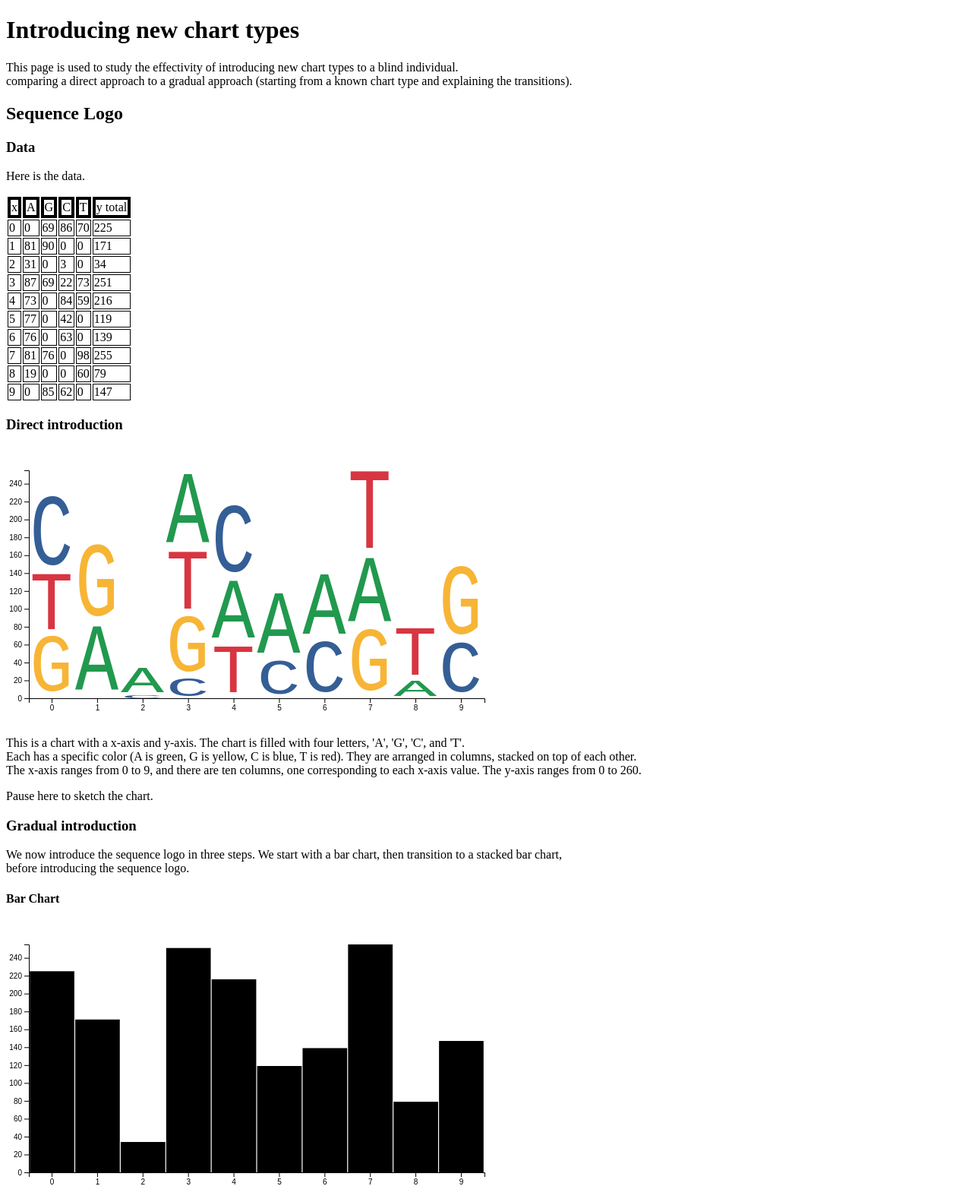
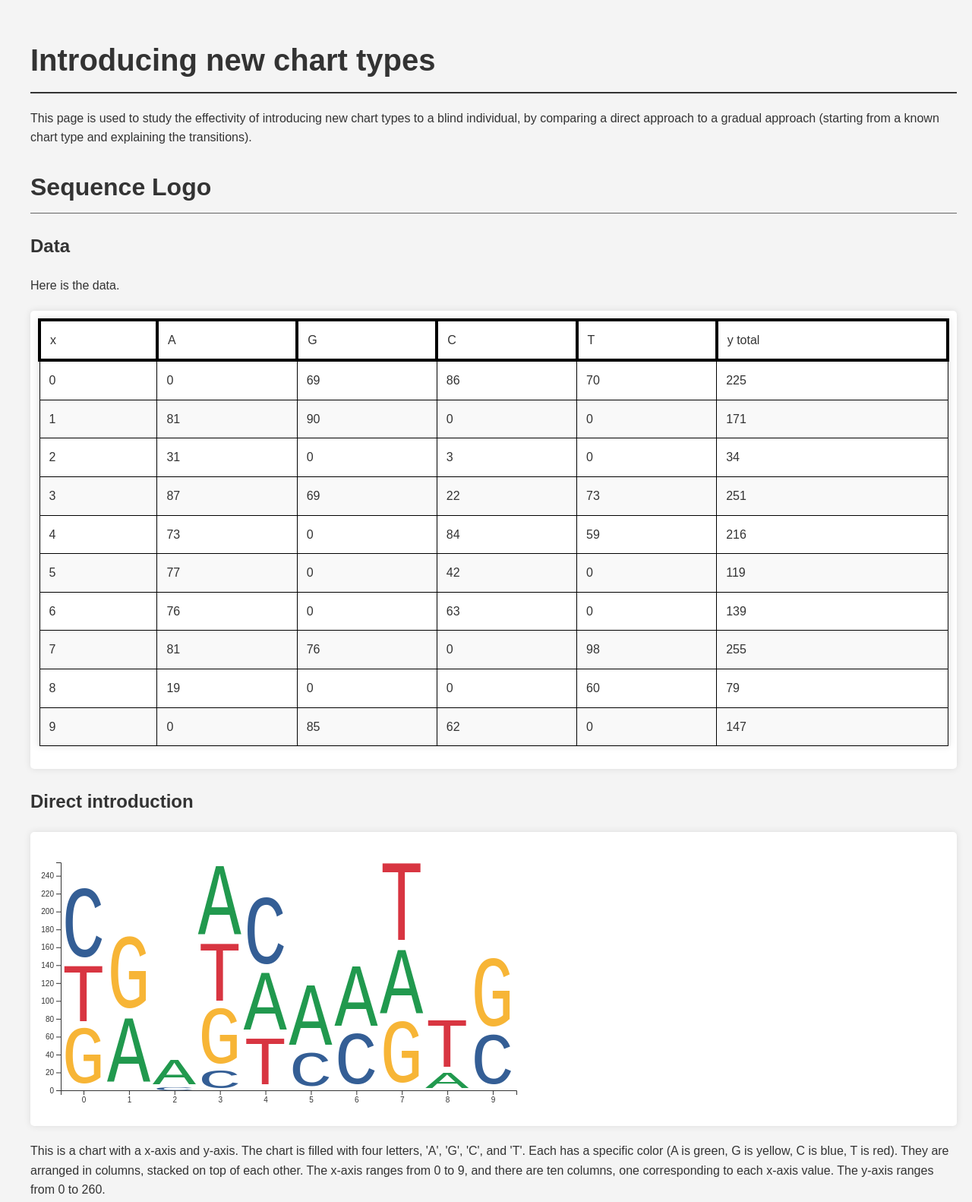
Before and after one commit to thomcsmits/transitioning-charts, a website built with Vite: page index.html in a window 1280 px wide. Shown: the top 1582 px of the page at 76% size. Built offline with nearby package versions, Linux system fonts and the light colour scheme.

Commit message:
add basic css

```diff
--- a/index.html
+++ b/index.html
@@ -3,13 +3,14 @@
   <head>
     <meta charset="UTF-8" />
     <meta name="viewport" content="width=device-width, initial-scale=1.0" />
+    <link rel="stylesheet" href="styles.css">
     <title>Transitioning Charts</title>
   </head>
   <body>
     <h1>Introducing new chart types</h1>
     <p>
-      This page is used to study the effectivity of introducing new chart types to a blind individual. <br>
-      comparing a direct approach to a gradual approach (starting from a known chart type and explaining the transitions).
+      This page is used to study the effectivity of introducing new chart types to a blind individual,
+      by comparing a direct approach to a gradual approach (starting from a known chart type and explaining the transitions).
     </p>
     <h2>Sequence Logo</h2>
     <h3>Data</h3>
@@ -18,15 +19,14 @@
     <h3>Direct introduction</h3>
     <div id="seqlogo-top"></div>
     <p>
-      This is a chart with a x-axis and y-axis. The chart is filled with four letters, 'A', 'G', 'C', and 'T'. <br>
-      Each has a specific color (A is green, G is yellow, C is blue, T is red). They are arranged in columns, stacked on top of each other. <br>
+      This is a chart with a x-axis and y-axis. The chart is filled with four letters, 'A', 'G', 'C', and 'T'.
+      Each has a specific color (A is green, G is yellow, C is blue, T is red). They are arranged in columns, stacked on top of each other.
       The x-axis ranges from 0 to 9, and there are ten columns, one corresponding to each x-axis value. The y-axis ranges from 0 to 260.
     </p>
     <p>Pause here to sketch the chart.</p>
     <h3>Gradual introduction</h3>
     <p>
-      We now introduce the sequence logo in three steps. We start with a bar chart, then transition to a stacked bar chart, <br>
-      before introducing the sequence logo.
+      We now introduce the sequence logo in three steps. We start with a bar chart, then transition to a stacked bar chart, before introducing the sequence logo.
     </p>
     <h4>Bar Chart</h4>
     <div id="seqlogo-barchart"></div>
--- /dev/null
+++ b/styles.css
@@ -0,0 +1,78 @@
+/* General Styles */
+body {
+    font-family: 'Arial', sans-serif;
+    margin: 0;
+    padding: 20px 20px 20px 40px;
+    line-height: 1.6;
+    color: #333;
+    background-color: #f4f4f4;
+  }
+
+  /* Headings */
+  h1, h2, h3, h4 {
+    margin-bottom: 20px;
+    color: #333;
+  }
+
+  h1 {
+    font-size: 2.5em;
+    border-bottom: 2px solid #333;
+    padding-bottom: 10px;
+  }
+
+  h2 {
+    font-size: 2em;
+    border-bottom: 1px solid #666;
+    padding-bottom: 8px;
+  }
+
+  h3 {
+    font-size: 1.5em;
+  }
+
+  h4 {
+    font-size: 1.2em;
+  }
+
+  /* Paragraphs */
+  p {
+    margin-bottom: 20px;
+    word-wrap: break-word;
+    max-width: 100%;
+  }
+
+  /* Divs */
+  div {
+    margin-bottom: 20px;
+    padding: 10px;
+    background-color: #fff;
+    border-radius: 5px;
+    box-shadow: 0 0 10px rgba(0, 0, 0, 0.1);
+  }
+
+  /* Table */
+  table {
+    width: 100%;
+    border-collapse: collapse;
+    margin-bottom: 20px;
+    background-color: #fff;
+    box-shadow: 0 0 10px rgba(0, 0, 0, 0.1);
+  }
+
+  table, th, td {
+    border: 1px solid #ddd;
+  }
+
+  th, td {
+    padding: 12px;
+    text-align: left;
+  }
+
+  th {
+    background-color: #333;
+    color: white;
+  }
+
+  tbody tr:nth-child(even) {
+    background-color: #f9f9f9;
+  }
```
